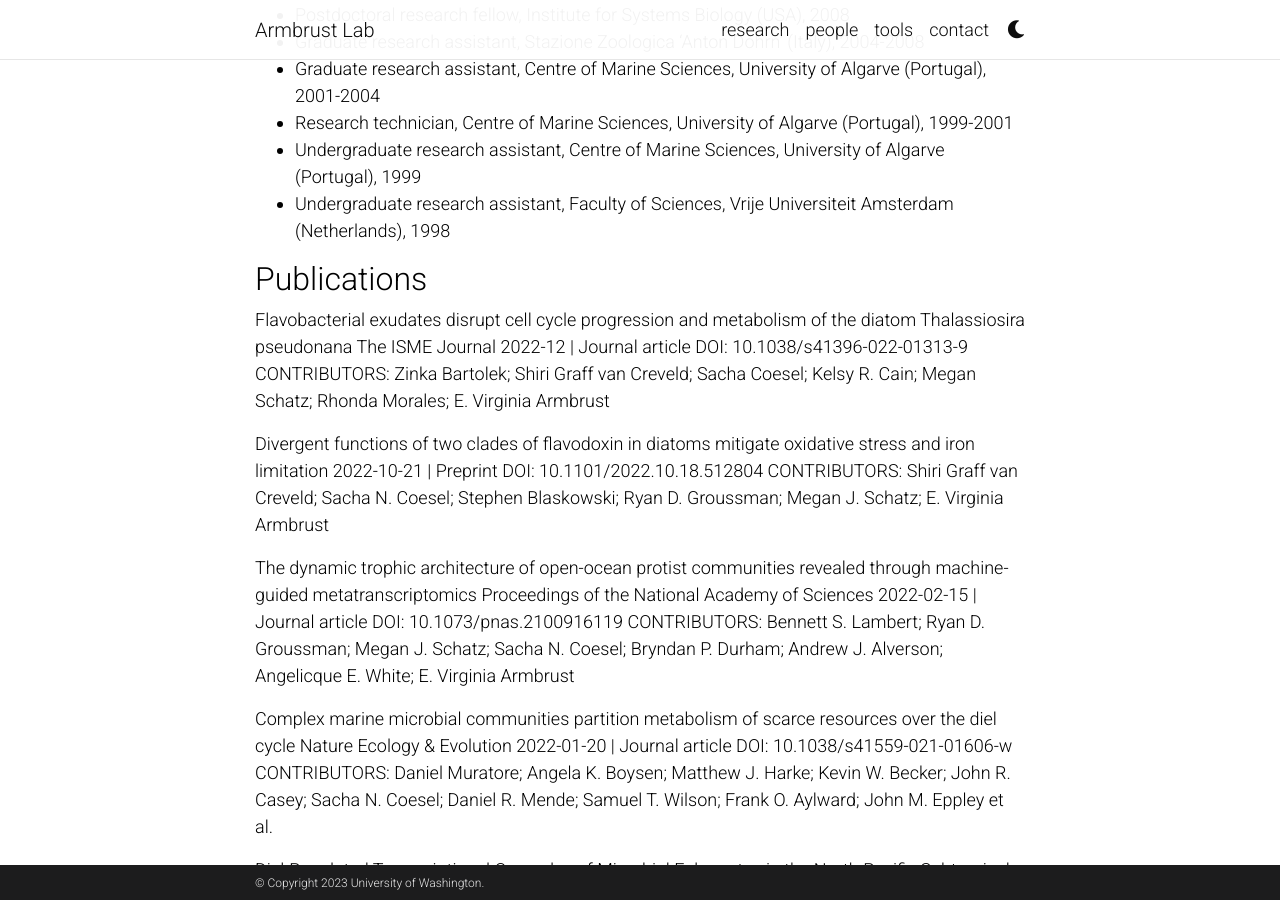
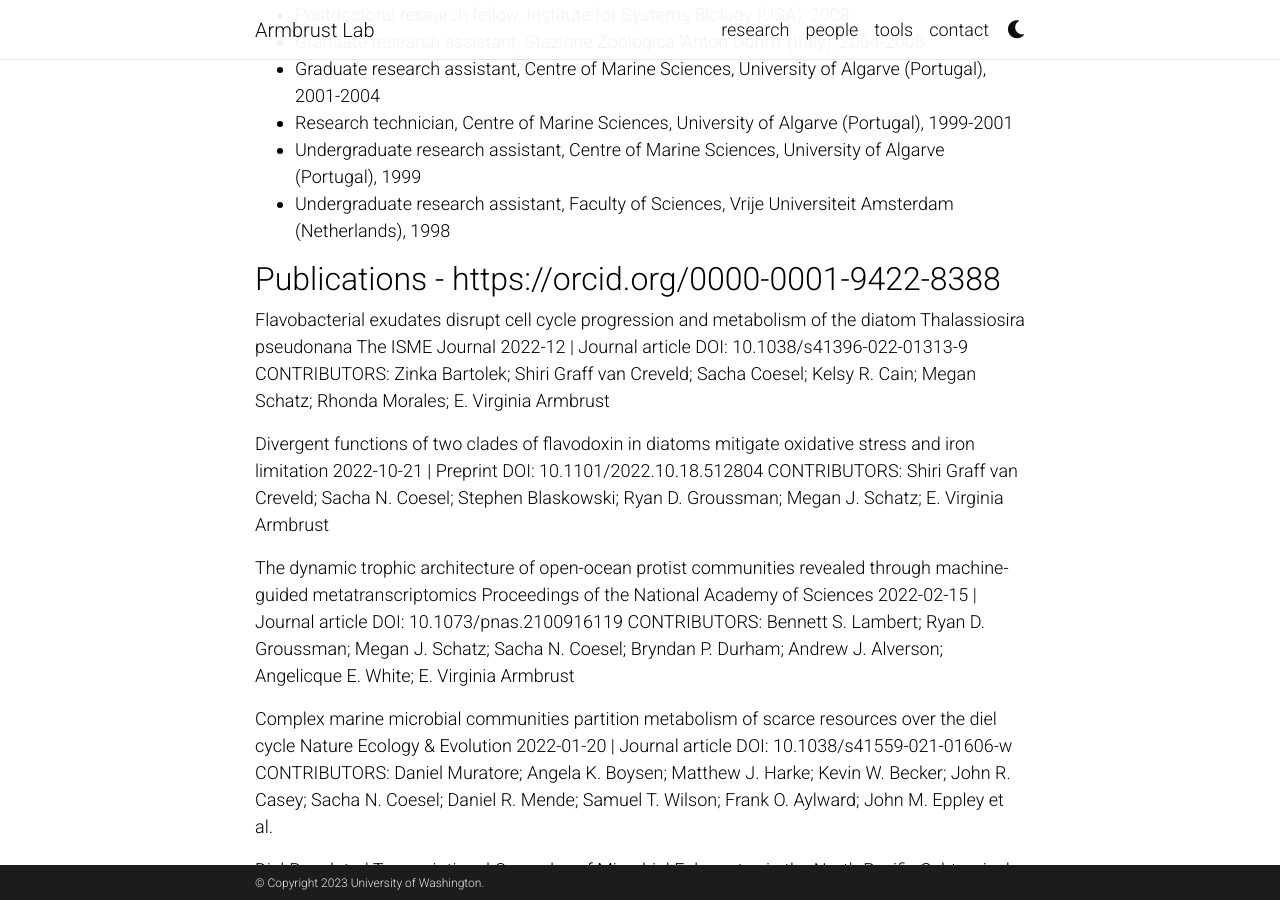
Before and after one commit to armbrustlab/armbrustlab.github.io, a Jekyll site: the page built from _people/coesel.md, in a window 1280 px wide and 900 px high, scrolled down 717 px. Built offline with Jekyll 4.4.1, drawn with Linux system fonts in a browser that asks for light colours; full-size pictures stand in for the smaller copies a plugin makes; comment, search, counter and statistics services are not loaded; a style sheet for code colours, icons or effects is not loaded; some of the changed lines change nothing that is shown.

Commit message:
Update coesel.md

```diff
--- a/_people/coesel.md
+++ b/_people/coesel.md
@@ -27,7 +27,7 @@ I am a molecular biologist and bioinformatician. I use environmental metatranscr
 * Undergraduate research assistant, Centre of Marine Sciences, University of Algarve (Portugal), 1999
 * Undergraduate research assistant, Faculty of Sciences, Vrije Universiteit Amsterdam (Netherlands), 1998
 
-## Publications
+## Publications - https://orcid.org/0000-0001-9422-8388
 Flavobacterial exudates disrupt cell cycle progression and metabolism of the diatom Thalassiosira pseudonana
 The ISME Journal
 2022-12 | Journal article
```
